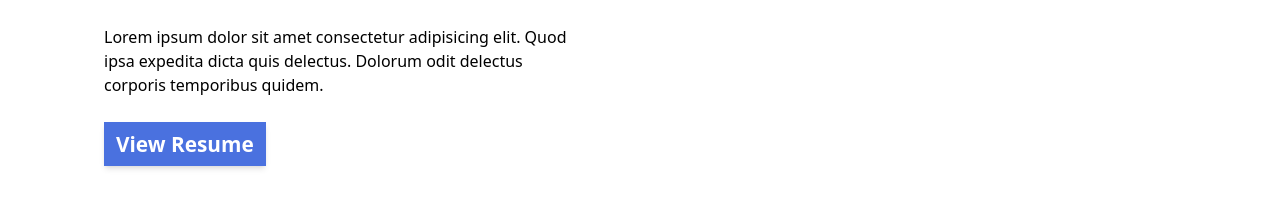
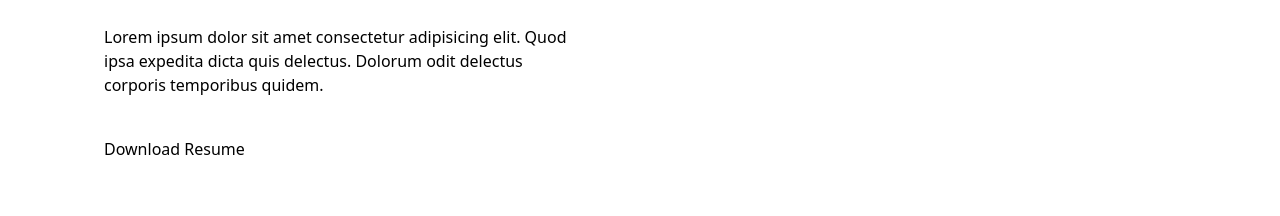
Before and after one commit to HamzaAbouJaib/portfolio, a React (Vite) app: page / in a window 1280 px wide. Shown: the part 1069-1285 px from the top of the page. Built offline with nearby package versions, Linux system fonts and the light colour scheme; the HTML template or start-up script is replaced by a standard one.

Commit message:
Update download resume button

```diff
--- a/src/components/AboutPage.jsx
+++ b/src/components/AboutPage.jsx
@@ -13,7 +13,7 @@ export const AboutPage = () => {
             dolores?
           </p>
           <br />
-          <p className="mb-8">
+          <p className="mb-10">
             Lorem ipsum dolor sit amet consectetur adipisicing elit. Quod ipsa
             expedita dicta quis delectus. Dolorum odit delectus corporis
             temporibus quidem.
@@ -21,9 +21,9 @@ export const AboutPage = () => {
           <a
             href="../public/Resume.pdf"
             target="_blank"
-            className="btn-primary"
+            className="resume-btn-secondary"
           >
-            View Resume
+            Download Resume
           </a>
         </div>
         <div className="flex flex-col justify-between">
```
